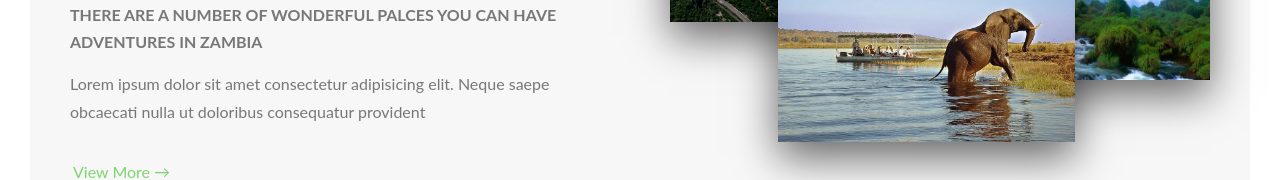
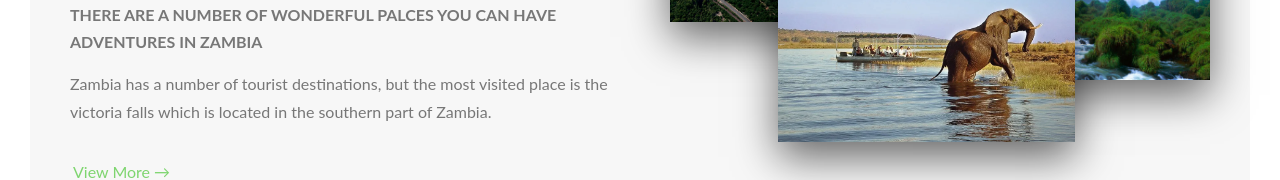
Before and after one commit to Kayonga99/Zambia, a website: page index.html in a window 1280 px wide. Shown: the part 1145-1325 px from the top of the page. Drawn offline with Linux system fonts and the light colour scheme; a web font is replaced by a local one.

Commit message:
Update branch.

```diff
--- a/index.html
+++ b/index.html
@@ -40,9 +40,8 @@
 
                     <h3 class="heading-tertiary u-mb-2">There are a number of wonderful palces you can have adventures in Zambia</h3>
                     <p class="paragraph">
-                        Lorem ipsum dolor sit amet consectetur adipisicing elit.
-                        Neque saepe obcaecati nulla ut doloribus consequatur provident
-
+                        Zambia has a number of tourist destinations, but
+                        the most visited place is the victoria falls which is located in the southern part of Zambia.
                     </p>
 
                     <a href="#" class="btn-text">View More &rarr;</a>
--- a/sass/components/_button.scss
+++ b/sass/components/_button.scss
@@ -73,7 +73,7 @@
     }
 
     &:hover {
-        background-color: $color-primary;
+        background-image: linear-gradient(to right,  $color-primary, rgba($color-black,.9));
         color: $color-white;
         box-shadow: 0 1rem 2rem rgba($color-black,.8);
         transform: translateY(-.2rem);
```
Also changed, not shown: css/style.css.
